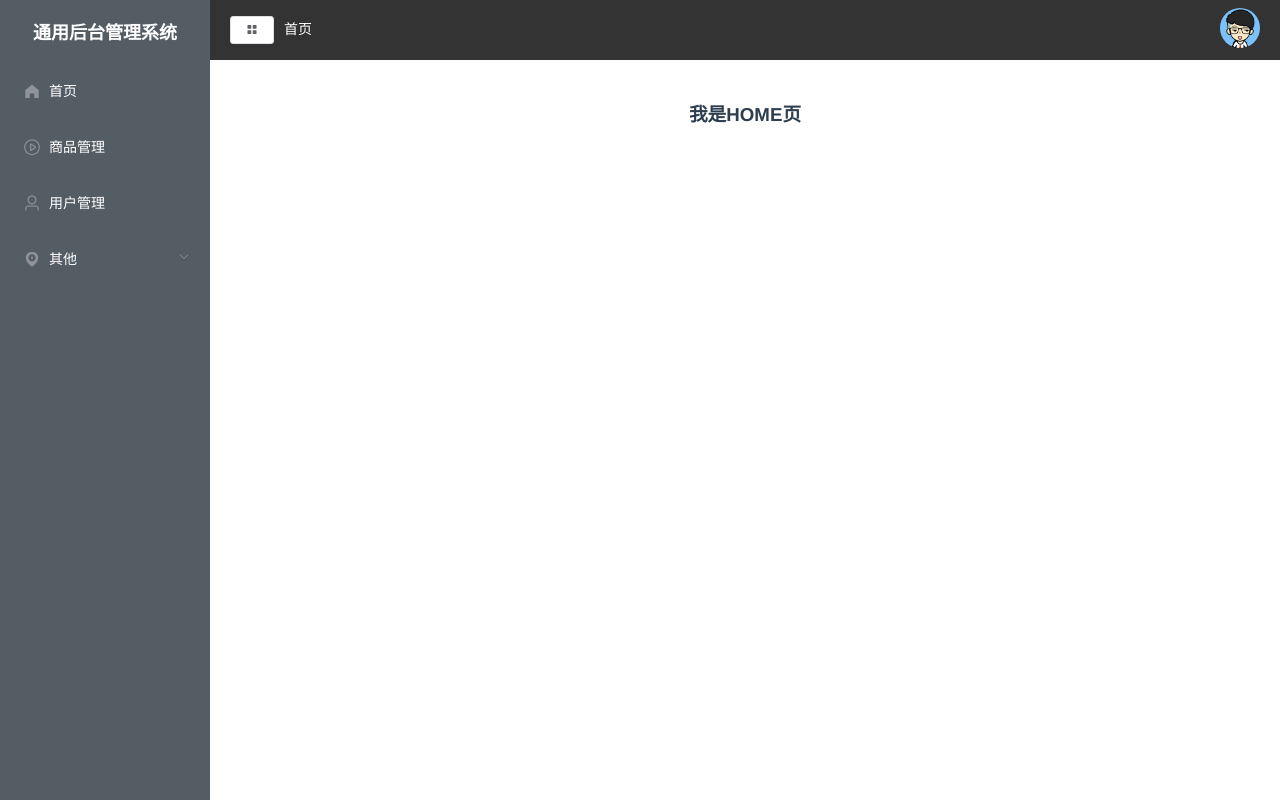
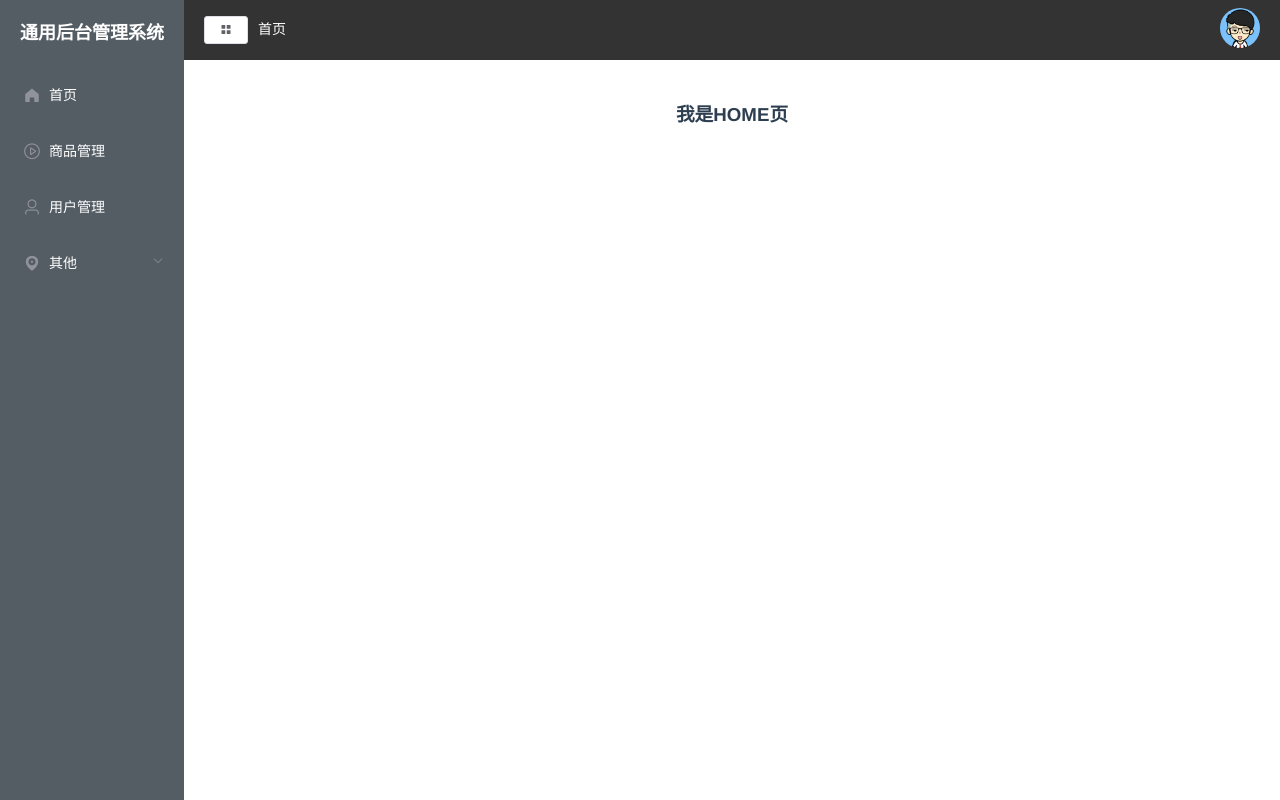
Before and after one commit to xuejuncheng0222/MY_PROJECT, a Vue app: page /#/home in a window 1280 px wide. Built offline with nearby package versions, Linux system fonts and the light colour scheme.

Commit message:
增加按钮折叠/设置动画延迟

```diff
--- a/src/components/HomeAside.vue
+++ b/src/components/HomeAside.vue
@@ -9,8 +9,10 @@
       background-color="#545c64"
       text-color="#fff"
       active-text-color="#ffd04b"
+      :collapse-transition="false"
     >
-      <h3 class="el-menu-h3">通用后台管理系统</h3>
+      <h3 class="el-menu-h3" v-if="!isCollapse">通用后台管理系统</h3>
+      <h3 class="el-menu-h3" v-else></h3>
       <el-menu-item
         v-for="val in noChildren"
         :key="val.name"
@@ -18,12 +20,12 @@
         @click="checkMenu(val)"
       >
         <i :class="`el-icon-${val.icon}`"></i>
-        <span slot="title">{{ val.label }}</span>
+        <span slot="title" v-if="!isCollapse">{{ val.label }}</span>
       </el-menu-item>
       <el-submenu v-for="val in hasChildren" :key="val.name" :index="val.name">
         <template slot="title">
           <i :class="`el-icon-${val.icon}`"></i>
-          <span slot="title">{{ val.label }}</span>
+          <span slot="title" v-if="!isCollapse">{{ val.label }}</span>
         </template>
         <el-menu-item-group
           v-for="val in val.children"
@@ -40,7 +42,7 @@
 </template>
 
 <style lang="less" scoped>
-.el-menu-vertical-demo:not(.el-menu--collapse) {
+.el-menu-vertical-demo {
   // width: 200px;
   min-height: 400px;
   text-align: left;
@@ -51,6 +53,8 @@
     font-size: 18px;
     text-align: center;
     color: #fff;
+    padding: 0 20px;
+    height: 30px;
   }
 }
 </style>
@@ -59,7 +63,6 @@
 export default {
   data() {
     return {
-      isCollapse: false,
       menuData: [
         {
           path: "/",
@@ -134,6 +137,10 @@ export default {
     hasChildren() {
       return this.menuData.filter((item) => item.children);
     },
+    //接收标签是否收起
+    isCollapse() {
+      return this.$store.state.tab.isCollapse;
+    },
   },
 };
 </script>
--- a/src/components/HomeHeader.vue
+++ b/src/components/HomeHeader.vue
@@ -2,7 +2,11 @@
   <div class="header-content">
     <!-- 左侧 -->
     <div class="l-content">
-      <el-button icon="el-icon-menu" size="mini"></el-button>
+      <el-button
+        @click="collapseChange"
+        icon="el-icon-menu"
+        size="mini"
+      ></el-button>
       <!-- 面包屑 -->
       <span class="head-tap">首页</span>
     </div>
@@ -24,6 +28,11 @@
 export default {
   data() {
     return {};
+  },
+  methods: {
+    collapseChange() {
+      this.$store.commit("collapseMenu");
+    },
   },
 };
 </script>
--- a/src/main.js
+++ b/src/main.js
@@ -2,6 +2,8 @@ import Vue from "vue";
 import App from "./App.vue";
 //注册路由
 import router from "./router";
+// 引入vuex
+import store from "./store";
 //引入组件库
 import ElementUI from "element-ui";
 import "element-ui/lib/theme-chalk/index.css";
@@ -13,4 +15,5 @@ Vue.config.productionTip = false;
 new Vue({
   render: (h) => h(App),
   router,
+  store,
 }).$mount("#app");
--- /dev/null
+++ b/src/store/index.js
@@ -0,0 +1,22 @@
+// 配置vuex的内容
+
+import Vue from "vue";
+import Vuex from "vuex";
+import tab from "./tab";
+
+Vue.use(Vuex);
+
+const store = new Vuex.Store({
+  state: {},
+  getters: {},
+
+  mutations: {},
+
+  actions: {},
+  // 模块化
+  modules: {
+    tab,
+  },
+});
+
+export default store;
--- /dev/null
+++ b/src/store/tab.js
@@ -0,0 +1,13 @@
+export default {
+  state: {
+    isCollapse: false,
+  },
+  getters: {},
+  mutations: {
+    //修改菜单展开与否
+    collapseMenu(state) {
+      state.isCollapse = !state.isCollapse;
+    },
+  },
+  actions: {},
+};
--- a/src/views/Main.vue
+++ b/src/views/Main.vue
@@ -1,7 +1,7 @@
 <template>
   <div>
     <el-container>
-      <el-aside width="210px">
+      <el-aside width="auto">
         <home-aside />
       </el-aside>
       <el-container>
@@ -35,4 +35,11 @@ export default {
 .el-header {
   padding: 0;
 }
+.el-aside {
+  transition: width 0.15s;
+  -webkit-transition: width 0.15s;
+  -moz-transition: width 0.15s;
+  -webkit-transition: width 0.15s;
+  -o-transition: width 0.15s;
+}
 </style>
```
